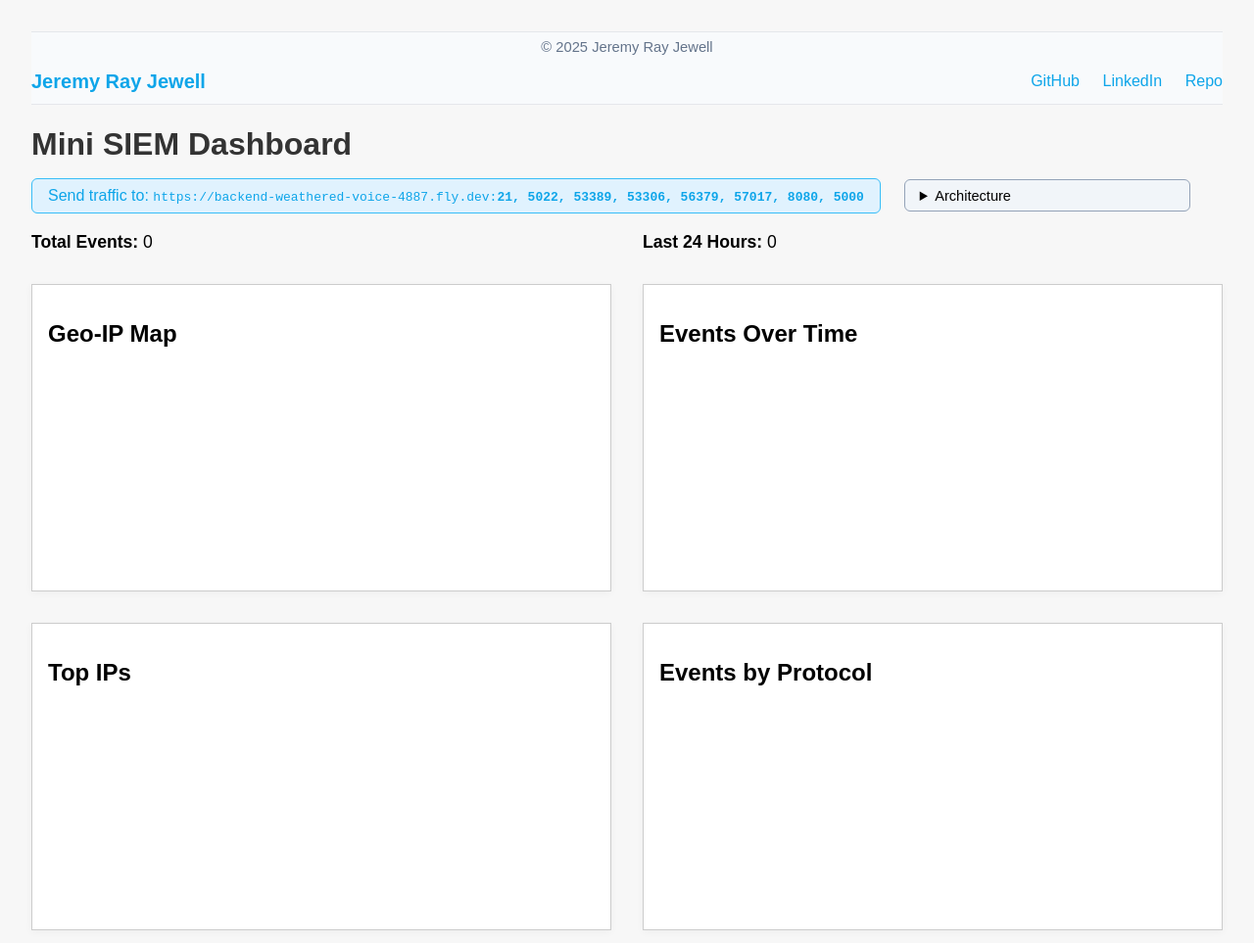
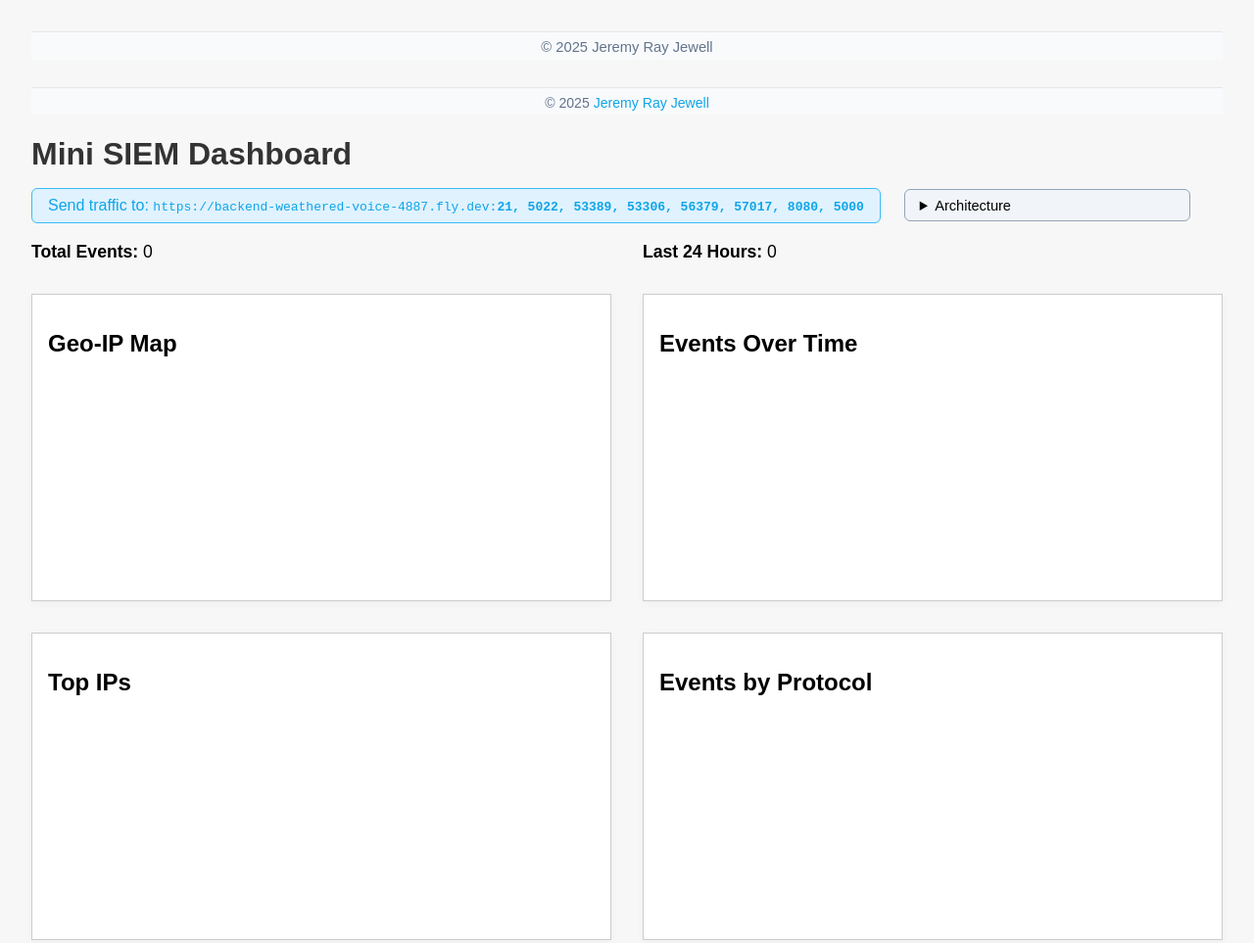
Before and after one commit to jeremyrayjewell/mini-siem-dashboard, a plain HTML site: page public/index.html in a window 1280 px wide. Shown: the top 963 px of the page at 98% size. Drawn offline with nearby package versions, Linux system fonts and the light colour scheme; no server answers.

Commit message:
UI cleanup

```diff
--- a/public/index.html
+++ b/public/index.html
@@ -78,14 +78,10 @@
     <footer style="margin-top:2em;padding:0.5em 0 0.3em 0;border-top:1px solid #e5e7eb;text-align:center;color:#64748b;background:#f8fafc;font-size:0.92em;">
         &copy; 2025 Jeremy Ray Jewell
     </footer>
-    <div style="background:#f8fafc;border-bottom:1px solid #e5e7eb;padding:0.7em 0 0.7em 0;margin-bottom:1.2em;display:flex;align-items:center;justify-content:space-between;">
-        <div style="font-weight:bold;font-size:1.25em;color:#0ea5e9;">Jeremy Ray Jewell</div>
-        <div>
-            <a href="https://github.com/jeremyrayjewell" target="_blank" style="color:#0ea5e9;text-decoration:none;margin-right:1.2em;">GitHub</a>
-            <a href="https://www.linkedin.com/in/jeremyrayjewell" target="_blank" style="color:#0ea5e9;text-decoration:none;margin-right:1.2em;">LinkedIn</a>
-            <a href="https://github.com/jeremyrayjewell/mini-siem-dashboard" target="_blank" style="color:#0ea5e9;text-decoration:none;">Repo</a>
-        </div>
-    </div>
+    <!-- Top bar with links removed, will be in footer -->
+    <footer style="margin-top:2em;padding:0.5em 0 0.3em 0;border-top:1px solid #e5e7eb;text-align:center;color:#64748b;background:#f8fafc;font-size:0.88em;">
+        &copy; 2025 <a href="https://github.com/jeremyrayjewell" target="_blank" style="color:#0ea5e9;text-decoration:none;">Jeremy Ray Jewell</a>
+    </footer>
     <h1 style="margin-bottom:0.5em;">Mini SIEM Dashboard</h1>
     <div style="display:flex;flex-wrap:wrap;gap:1.5em;margin-bottom:1.2em;align-items:center;">
         <div style="background:#e0f2fe;border:1px solid #38bdf8;padding:0.5em 1em;border-radius:6px;font-size:1em;min-width:260px;">
```
